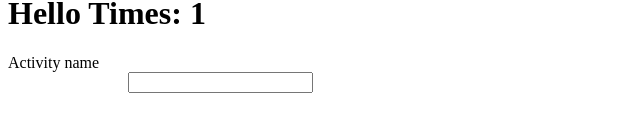
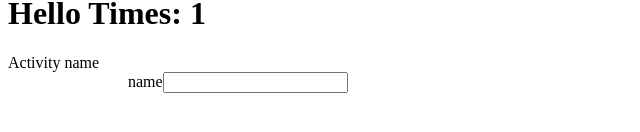
Before and after one commit to rchaser53/vue-typescript-element-form, a Vue app: page / in a window 1280 px wide. Shown: the part 228-360 px from the top of the page, without its empty margins (0-640 px from the left). Built offline with nearby package versions, Linux system fonts and the light colour scheme.

Commit message:
use label for and input

```diff
--- a/src/Form.vue
+++ b/src/Form.vue
@@ -1,8 +1,8 @@
  <template>
   <el-form ref="form" :model="form" label-width="120px">
     <el-form-item label="Activity name">
-      <!-- <el-input v-on:change="changeInput" v-on:default-value="name"  v-on:value="name"></el-input> -->
-      <input v-on:change="changeInput" v-bind:value="name" />
+      <label for="nameInput">name</label>
+      <input id="nameInput" v-on:change="changeInput" v-bind:value="name" />
     </el-form-item>
   </el-form>
 </template>
@@ -17,6 +17,13 @@ import {
   FormItem,
   Input
 } from 'element-ui'
+
+export interface Event {
+  target: {
+    value: any,
+    id: string
+  }
+}
 
 @Component({
   components: {
@@ -46,8 +53,8 @@ export default class ElForm extends Vue {
     }
   }
 
-  changeInput(event: any) {
-    this.$store.dispatch('changeFormState', { name: event.target.value })
+  changeInput(event: Event) {
+    this.$store.dispatch('changeFormState', { [event.target.id]: event.target.value })
   }
 
   mounted() {}
```
